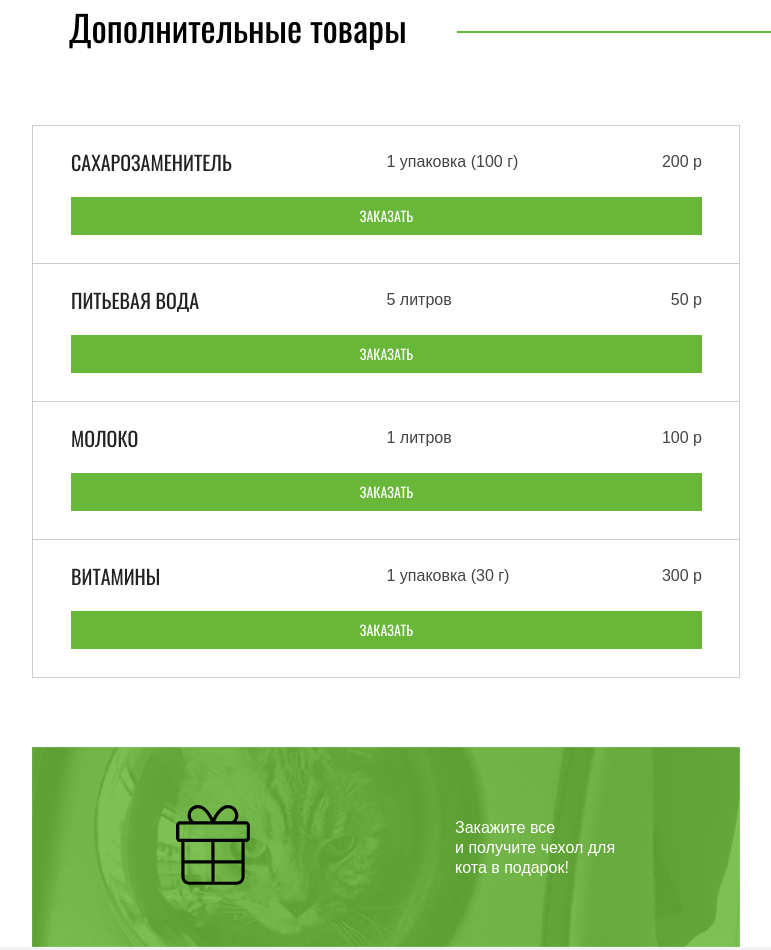
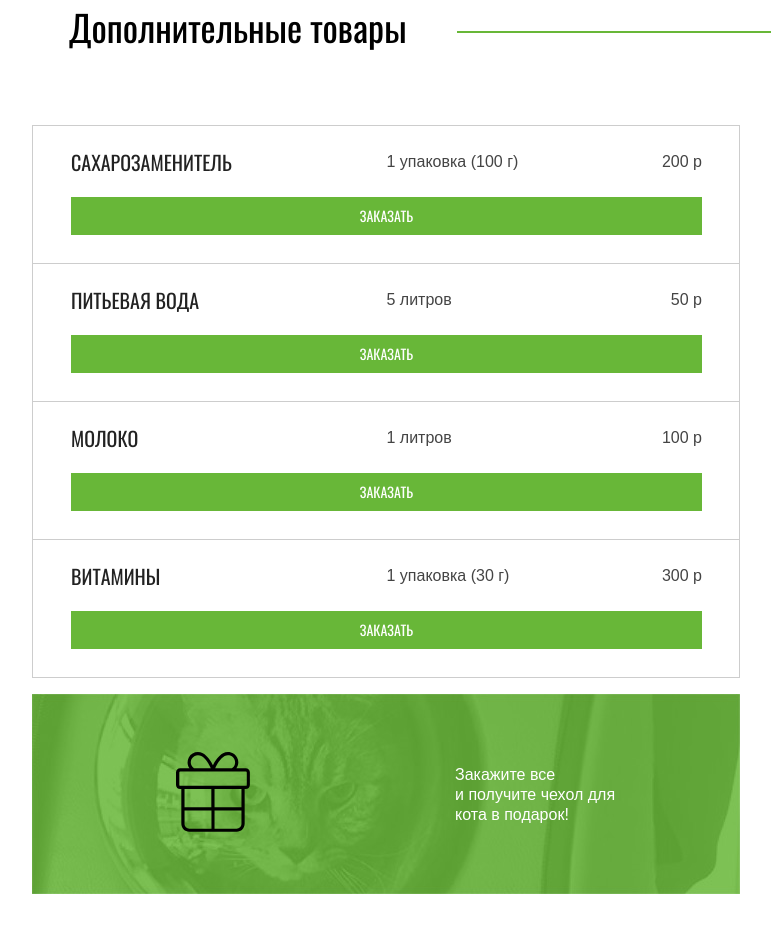
Before and after one commit to Ivan-El/catEnergy, a website: page source/catalog.html in a window 1280 px wide. Shown: the part 2560-3510 px from the top of the page, without its empty margins (254-1025 px from the left). Drawn offline with nearby package versions, Linux system fonts and the light colour scheme; files that its build step writes are made by us from their sources.

Commit message:
Добавляет дополнительную обертку для блока доп товаров и рекламы

```diff
--- a/source/catalog.html
+++ b/source/catalog.html
@@ -202,7 +202,8 @@
 
         <section class="related-product-list">
           <h2 class="related-product-list__heading">Дополнительные товары</h2>
-
+          <div class="related-product-list__wrapper">
+            <div class="related-product-list__items-wrapper">
               <article class="related-product-list__item related-product">
                 <h3 class="related-product__title">Сахарозаменитель</h3>
                 <dl class="related-product__parameters">
@@ -246,11 +247,12 @@
                 </dl>
                 <a class="related-product__link button" href="#">заказать</a>
               </article>
-        </section>
-
+            </div>
             <aside class="advertising">
               <p class="advertisement__description">Закажите все<br>и получите чехол для<br>кота в подарок!</p>
             </aside>
+          </div>
+        </section>
       </div>
 
       <div class="partnership-map-wrapper partnership-map-wrapper--inner">
```
Lines whose indentation alone changed are shown as unchanged.
